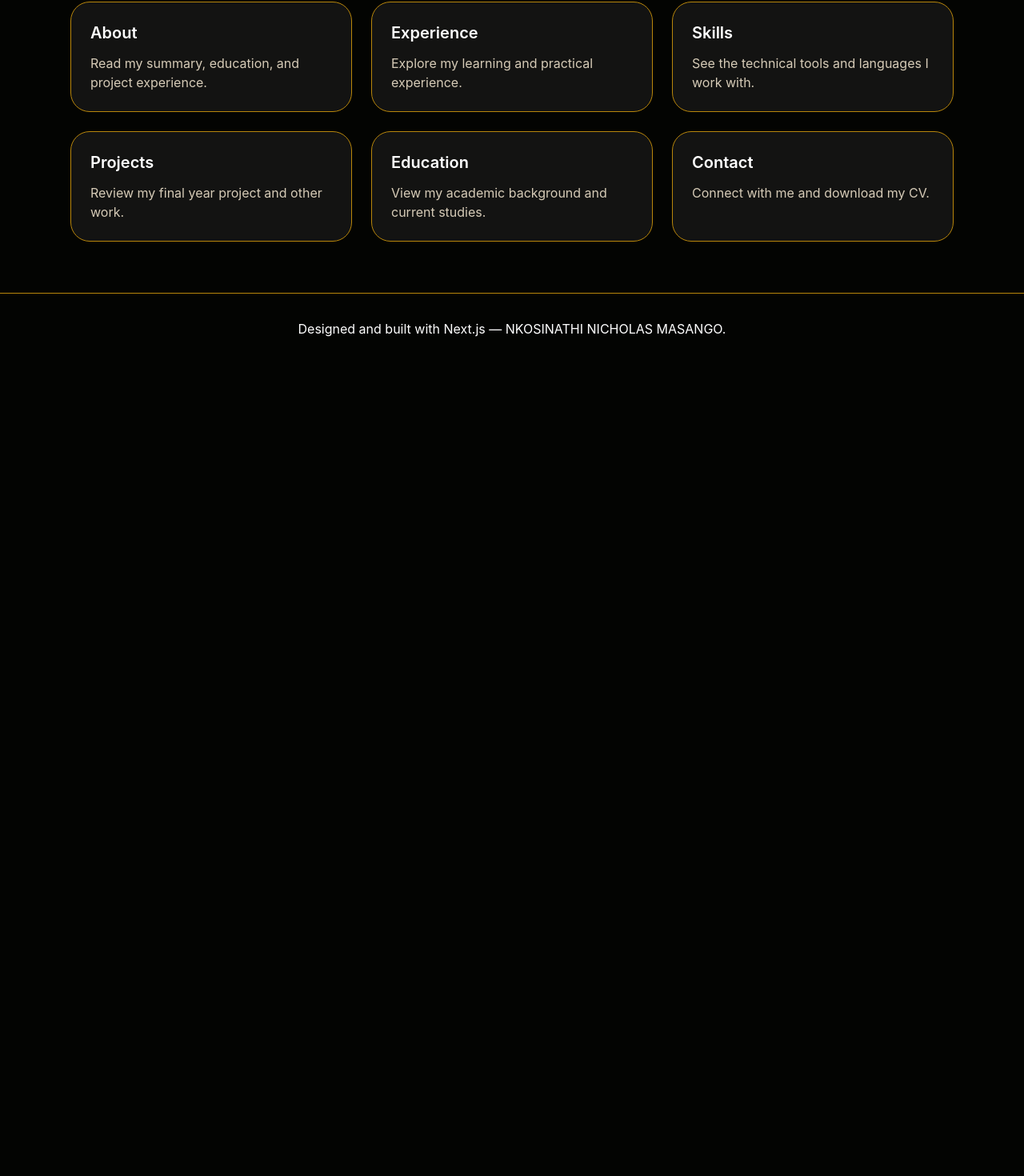
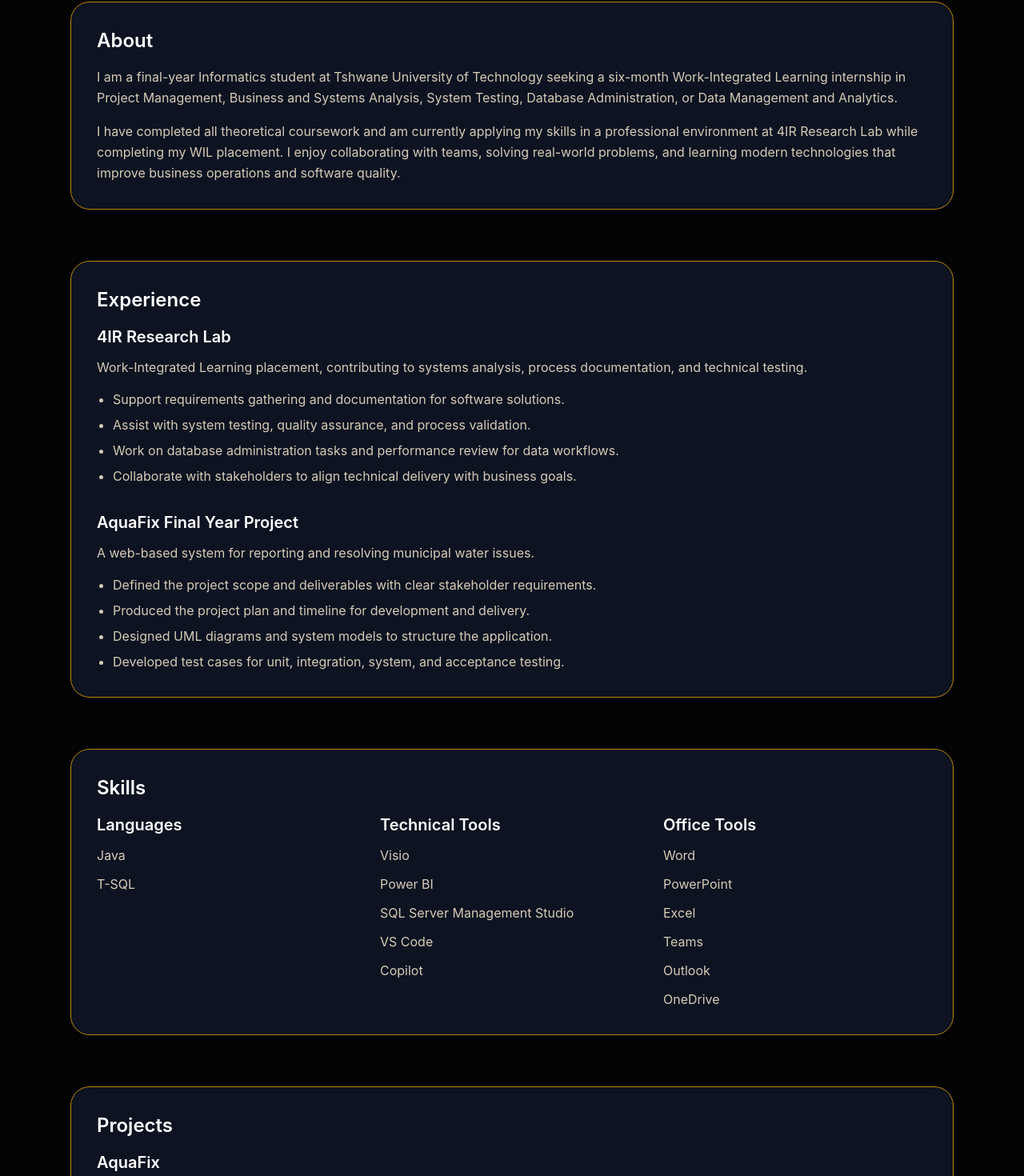
Before and after one commit to masango21/nicholas, a Next.js app: page / in a window 1280 px wide. Shown: the part 1015-2485 px from the top of the page at 80% size. Before the commit the page ends 1470 px from the top, so only its background shows below. Built offline with nearby package versions, Linux system fonts and the light colour scheme.

Commit message:
Make homepage a single page with anchor navigation and update navbar

```diff
--- /dev/null
+++ b/app/certifications/page.tsx
@@ -0,0 +1,27 @@
+export default function CertificationsPage() {
+  return (
+    <main className="min-h-screen">
+      <div className="mx-auto max-w-5xl px-6 py-24">
+        <h1 className="text-4xl font-semibold text-amber-200">Certifications</h1>
+        <p className="mt-6 text-amber-200 leading-relaxed">
+          Verified certifications that demonstrate my foundational web development knowledge and skills.
+        </p>
+
+        <div className="mt-10 rounded-3xl border border-amber-800 bg-neutral-900/80 p-6">
+          <h2 className="text-2xl font-semibold text-amber-100">Web Development Fundamentals</h2>
+          <p className="mt-4 text-amber-200"><strong>Issued by:</strong> IBM SkillsBuild</p>
+          <p className="mt-2 text-amber-200"><strong>Date:</strong> Aug 03, 2026</p>
+          <p className="mt-2 text-amber-200"><strong>Recipient:</strong> Nkosinathi Nicholas Masango</p>
+          <a
+            href="https://www.credly.com/badges/3d0f4c71-996c-462c-99af-3b04821bbc92"
+            target="_blank"
+            rel="noreferrer"
+            className="mt-6 inline-flex rounded-full bg-amber-600 px-6 py-3 font-semibold text-black transition hover:bg-amber-500"
+          >
+            Verify Certificate
+          </a>
+        </div>
+      </div>
+    </main>
+  )
+}
--- a/app/page.tsx
+++ b/app/page.tsx
@@ -1,34 +1,130 @@
-import Link from 'next/link'
 import Hero from '../components/Hero'
-import Navbar from '../components/Navbar'
-import Footer from '../components/Footer'
+import Section from '../components/Section'
+import ContactForm from '../components/ContactForm'
 
 export default function Home() {
   return (
     <main className="min-h-screen">
+      <div id="top" />
       <Hero />
-      <section className="max-w-6xl mx-auto px-6 py-16">
-        <div className="grid gap-6 md:grid-cols-3">
-          <Card title="About" href="/about" description="Read my summary, education, and project experience." />
-          <Card title="Experience" href="/experience" description="Explore my learning and practical experience." />
-          <Card title="Skills" href="/skills" description="See the technical tools and languages I work with." />
-          <Card title="Projects" href="/projects" description="Review my final year project and other work." />
-          <Card title="Education" href="/education" description="View my academic background and current studies." />
-          <Card title="Contact" href="/contact" description="Connect with me and download my CV." />
-        </div>
-      </section>
+
+      <div className="mx-auto max-w-6xl space-y-16 px-6 py-16">
+        <Section title="About" id="about">
+          <p className="text-amber-200 leading-relaxed">
+            I am a final-year Informatics student at Tshwane University of Technology seeking a six-month Work-Integrated Learning internship in Project Management, Business and Systems Analysis, System Testing, Database Administration, or Data Management and Analytics.
+          </p>
+          <p className="mt-4 text-amber-200 leading-relaxed">
+            I have completed all theoretical coursework and am currently applying my skills in a professional environment at 4IR Research Lab while completing my WIL placement.
+            I enjoy collaborating with teams, solving real-world problems, and learning modern technologies that improve business operations and software quality.
+          </p>
+        </Section>
+
+        <Section title="Experience" id="experience">
+          <div className="space-y-8">
+            <div>
+              <h3 className="text-xl font-semibold text-amber-100">4IR Research Lab</h3>
+              <p className="mt-3 text-amber-200">Work-Integrated Learning placement, contributing to systems analysis, process documentation, and technical testing.</p>
+              <ul className="mt-4 list-disc space-y-2 pl-5 text-amber-200">
+                <li>Support requirements gathering and documentation for software solutions.</li>
+                <li>Assist with system testing, quality assurance, and process validation.</li>
+                <li>Work on database administration tasks and performance review for data workflows.</li>
+                <li>Collaborate with stakeholders to align technical delivery with business goals.</li>
+              </ul>
+            </div>
+            <div>
+              <h3 className="text-xl font-semibold text-amber-100">AquaFix Final Year Project</h3>
+              <p className="mt-3 text-amber-200">A web-based system for reporting and resolving municipal water issues.</p>
+              <ul className="mt-4 list-disc space-y-2 pl-5 text-amber-200">
+                <li>Defined the project scope and deliverables with clear stakeholder requirements.</li>
+                <li>Produced the project plan and timeline for development and delivery.</li>
+                <li>Designed UML diagrams and system models to structure the application.</li>
+                <li>Developed test cases for unit, integration, system, and acceptance testing.</li>
+              </ul>
+            </div>
+          </div>
+        </Section>
+
+        <Section title="Skills" id="skills">
+          <div className="grid gap-6 md:grid-cols-3">
+            <div className="space-y-3">
+              <h3 className="text-xl font-semibold text-amber-100">Languages</h3>
+              <p className="text-amber-200">Java</p>
+              <p className="text-amber-200">T-SQL</p>
+            </div>
+            <div className="space-y-3">
+              <h3 className="text-xl font-semibold text-amber-100">Technical Tools</h3>
+              <p className="text-amber-200">Visio</p>
+              <p className="text-amber-200">Power BI</p>
+              <p className="text-amber-200">SQL Server Management Studio</p>
+              <p className="text-amber-200">VS Code</p>
+              <p className="text-amber-200">Copilot</p>
+            </div>
+            <div className="space-y-3">
+              <h3 className="text-xl font-semibold text-amber-100">Office Tools</h3>
+              <p className="text-amber-200">Word</p>
+              <p className="text-amber-200">PowerPoint</p>
+              <p className="text-amber-200">Excel</p>
+              <p className="text-amber-200">Teams</p>
+              <p className="text-amber-200">Outlook</p>
+              <p className="text-amber-200">OneDrive</p>
+            </div>
+          </div>
+        </Section>
+
+        <Section title="Projects" id="projects">
+          <div>
+            <h3 className="text-xl font-semibold text-amber-100">AquaFix</h3>
+            <p className="mt-3 text-amber-200">A digital system that allows residents to report water problems and enables municipalities to track and resolve issues efficiently.</p>
+            <ul className="mt-4 list-disc space-y-2 pl-5 text-amber-200">
+              <li>Created a scope statement to define project objectives, deliverables, and stakeholders.</li>
+              <li>Built the project plan with schedules, tasks, resources, and timelines.</li>
+              <li>Gathered and documented requirements to ensure the system met stakeholder and user needs.</li>
+              <li>Designed UML diagrams in Visio to model system structure, processes, and interactions.</li>
+              <li>Created test cases for unit, integration, system, and acceptance testing.</li>
+            </ul>
+          </div>
+        </Section>
+
+        <Section title="Education" id="education">
+          <div>
+            <h3 className="text-xl font-semibold text-amber-100">Tshwane University of Technology</h3>
+            <p className="mt-3 text-amber-200">Diploma in Informatics</p>
+            <p className="mt-2 text-amber-200">2023 – Present</p>
+            <p className="mt-4 text-amber-200 leading-relaxed">
+              Completed all theoretical modules for the Informatics diploma and currently applying my coursework in practical workplace settings through Work-Integrated Learning.
+            </p>
+          </div>
+        </Section>
+
+        <Section title="Contact" id="contact">
+          <div className="grid gap-8 lg:grid-cols-[1.2fr_0.8fr]">
+            <div className="space-y-4">
+              <p className="text-amber-200"><span className="font-semibold">Name:</span> Nkosinathi Nicholas Masango</p>
+              <p className="text-amber-200"><span className="font-semibold">Phone:</span> 0713379855</p>
+              <p className="text-amber-200"><span className="font-semibold">Email:</span> <a href="mailto:nicholas790309@outlook.com" className="text-amber-100 underline">nicholas790309@outlook.com</a></p>
+              <p className="text-amber-200"><span className="font-semibold">Address:</span> 07 Aubrey Matlala Road, Soshanguve, 0152, Gauteng</p>
+              <p className="text-amber-200"><span className="font-semibold">LinkedIn:</span> <a href="https://www.linkedin.com/in/nkosinathi-masango-b0a771393/" className="text-amber-100 underline">linkedin.com/in/nkosinathi-masango-b0a771393</a></p>
+            </div>
+            <div className="space-y-6 rounded-3xl border border-amber-800 bg-neutral-900/80 p-6">
+              <div>
+                <h3 className="text-xl font-semibold text-amber-100">Download CV</h3>
+                <p className="mt-3 text-amber-200">View the full version of my CV, including academic history, project experience, and technical skills.</p>
+              </div>
+              <a
+                href="/resume.pdf"
+                target="_blank"
+                rel="noreferrer"
+                className="inline-flex rounded-full bg-amber-500 px-6 py-3 font-semibold text-slate-950 transition hover:bg-amber-400"
+              >
+                Download CV
+              </a>
+            </div>
+          </div>
+          <div className="mt-8 rounded-3xl border border-amber-800 bg-neutral-900/80 p-6">
+            <ContactForm />
+          </div>
+        </Section>
+      </div>
     </main>
   )
 }
-
-function Card({ title, href, description }: { title: string; href: string; description: string }) {
-  return (
-    <Link
-      href={href}
-      className="rounded-3xl border border-amber-800 bg-neutral-900/80 p-6 transition hover:-translate-y-1 hover:border-amber-600 hover:bg-neutral-900"
-    >
-      <h2 className="text-xl font-semibold text-amber-100">{title}</h2>
-      <p className="mt-3 text-amber-200">{description}</p>
-    </Link>
-  )
-}
--- a/app/resume/page.tsx
+++ b/app/resume/page.tsx
@@ -24,6 +24,24 @@ export default function ResumePage() {
             Download Full CV
           </a>
         </div>
+
+        <div className="mt-10 rounded-3xl border border-amber-800 bg-neutral-900/80 p-6">
+          <h2 className="text-2xl font-semibold text-amber-100">Certifications</h2>
+          <div className="mt-4 rounded-2xl bg-slate-950/80 p-5">
+            <h3 className="text-xl font-semibold text-amber-100">Web Development Fundamentals</h3>
+            <p className="mt-3 text-amber-200"><strong>Issued by:</strong> IBM SkillsBuild</p>
+            <p className="mt-1 text-amber-200"><strong>Date:</strong> Aug 03, 2026</p>
+            <p className="mt-1 text-amber-200"><strong>Recipient:</strong> Nkosinathi Nicholas Masango</p>
+            <a
+              href="https://www.credly.com/badges/3d0f4c71-996c-462c-99af-3b04821bbc92"
+              target="_blank"
+              rel="noreferrer"
+              className="mt-4 inline-flex rounded-full bg-amber-600 px-5 py-2 font-semibold text-black transition hover:bg-amber-500"
+            >
+              Verify Certificate
+            </a>
+          </div>
+        </div>
       </div>
     </main>
   )
--- a/components/Section.tsx
+++ b/components/Section.tsx
@@ -1,8 +1,8 @@
 import { ReactNode } from 'react'
 
-export default function Section({ title, children }: { title: string; children: ReactNode }) {
+export default function Section({ title, id, children }: { title: string; id?: string; children: ReactNode }) {
   return (
-    <section className="rounded-3xl border border-slate-800 bg-slate-900/80 p-8 shadow-lg shadow-slate-950/20">
+    <section id={id} className="rounded-3xl border border-slate-800 bg-slate-900/80 p-8 shadow-lg shadow-slate-950/20">
       <h2 className="text-2xl font-semibold text-white">{title}</h2>
       <div className="mt-4 text-slate-300">{children}</div>
     </section>
```
Also changed, not shown: components/Navbar.tsx (+14 -5 lines).
